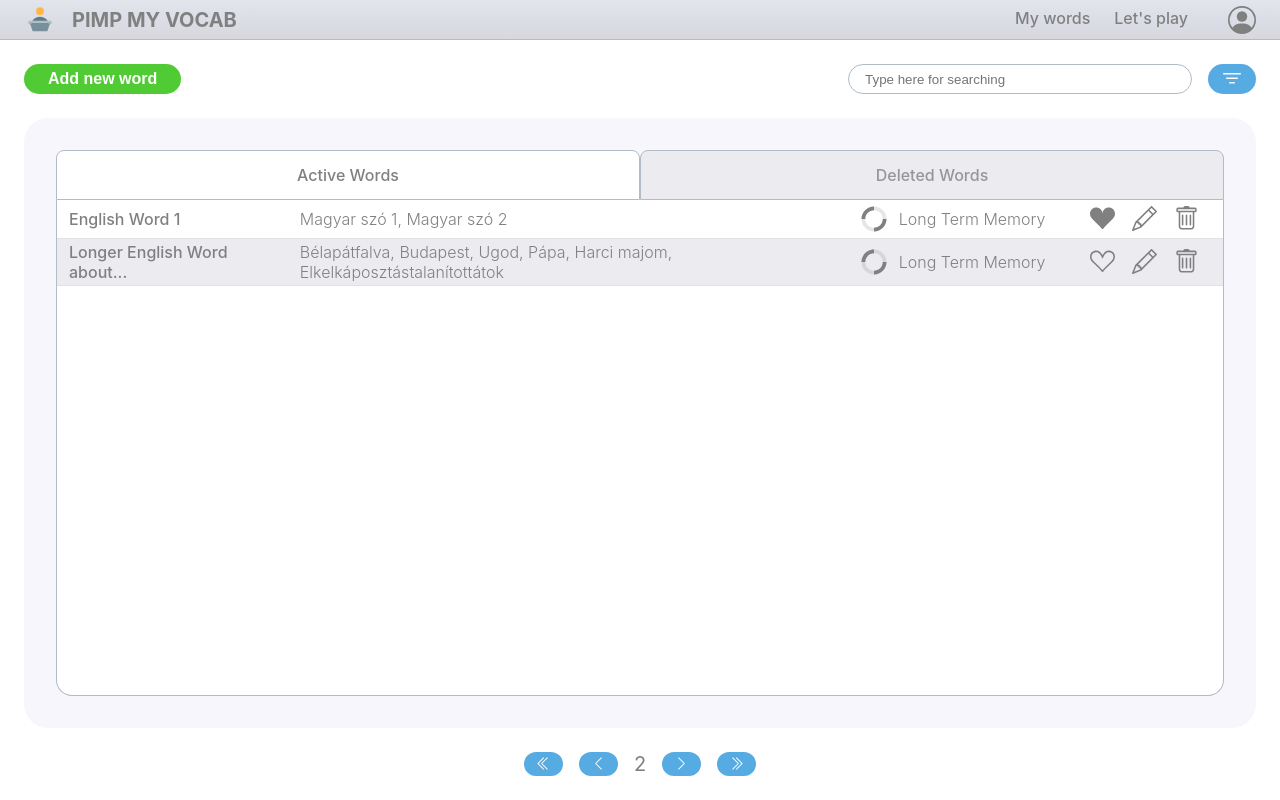
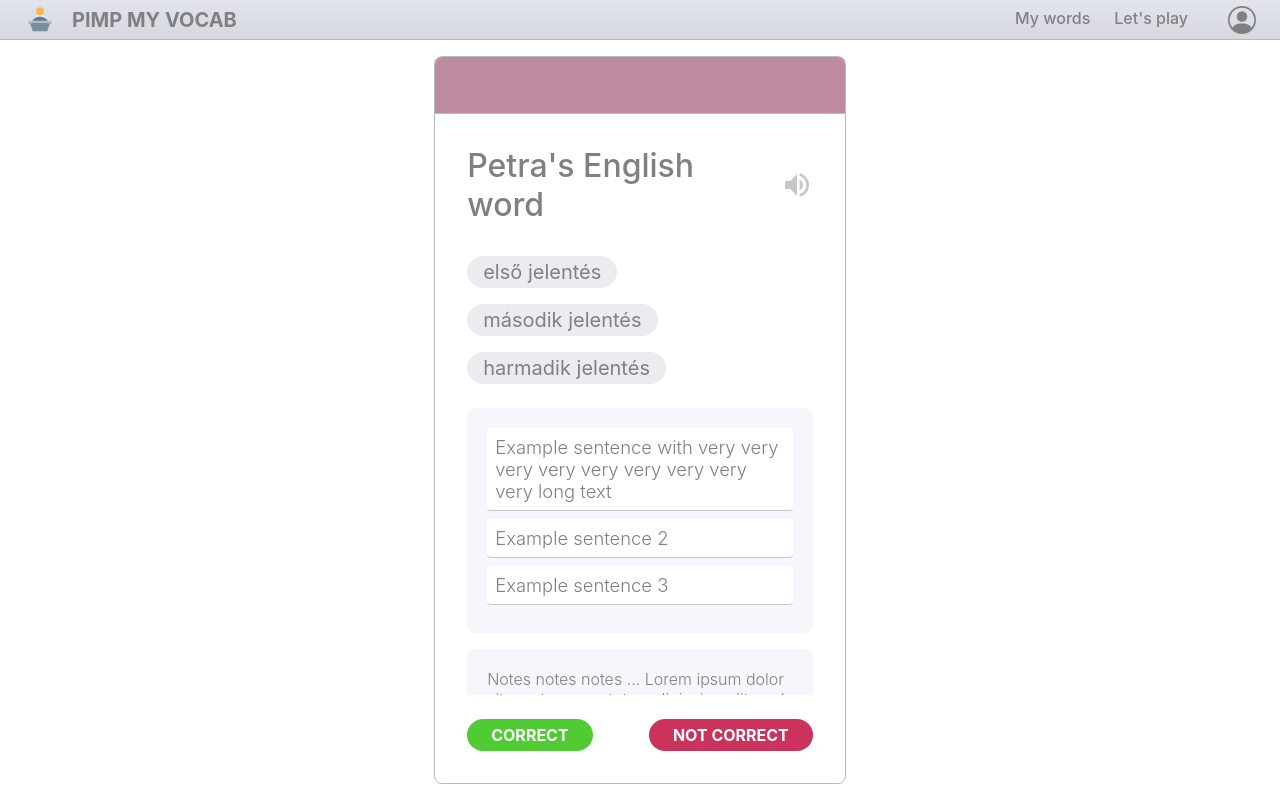
Before and after one commit to Crepkey/pmv_frond_end, a React (Create React App) app: page / in a window 1280 px wide. Built offline with nearby package versions, Linux system fonts and the light colour scheme.

Commit message:
Reject button and its color have been added to project

```diff
--- a/src/App.tsx
+++ b/src/App.tsx
@@ -26,13 +26,13 @@ function App() {
   return (
     <MainContainer>
       <MenuBar />
-      <MyWords />
+      {/*  <MyWords />
+ */}
 
-
-      {/*<Body>
+      <Body>
         <PlayingCard />
-        <EditWord />
-        </Body> */}
+        {/* <EditWord />  */}
+      </Body>
     </MainContainer>
   );
 }
--- a/src/components/PlayingCard.tsx
+++ b/src/components/PlayingCard.tsx
@@ -2,6 +2,7 @@ import React from 'react';
 
 /* Styles */
 import styled from 'styled-components';
+import { colors } from './colors';
 import { MdVolumeUp } from 'react-icons/md'
 
 
@@ -95,19 +96,43 @@ const ButtonContainer = styled.div`
 `
 
 const Button = styled.div`
-    display: inline-block;
-    cursor: pointer;
-    color: #ffffff;
-    font-size: 1rem;
-    font-weight: bold;
-    padding: 6px 24px;
-    text-decoration: none;
-    border-radius: 15px;
-    border: none;
-    background-color: #51cb33;
+	display:inline-block;
+	cursor:pointer;
+	color: ${colors.buttonFont};
+	font-size:1rem;
+	font-weight: bold;
+	padding:6px 24px;
+	text-decoration:none;
+	border-radius:16px;
+	border: none;
+	background-color: ${colors.acceptButtonBackground};
     :hover {
-        background: linear-gradient(to bottom, #a5cc52 5%, #b8e356 100%);
-        background-color:#a5cc52;
+	background:linear-gradient(to bottom, ${colors.acceptButtonGradientLight} 5%, ${colors.acceptButtonGradientDark} 100%);
+	background-color: ${colors.acceptButtonGradientLight};
+    }
+    :active {
+        position:relative;
+        top:1px;
+    }
+`
+
+const RejectButton = styled.div`
+	display:inline-block;
+	cursor:pointer;
+	color: ${colors.buttonFont};
+	font-size:1rem;
+	font-weight: bold;
+	padding:6px 24px;
+	text-decoration:none;
+	border-radius:16px;
+	border: none;
+	background-color: rgba(203, 51, 93, 1);
+    :hover {
+	background:linear-gradient(to bottom, rgba(243, 60, 112, 1) 5%, rgba(161, 40, 75, 1) 100%);
+    }
+    :active {
+        position:relative;
+        top:1px;
     }
 `
 
@@ -135,7 +160,7 @@ export default function WordCard() {
 
             <ButtonContainer>
                 <Button>CORRECT</Button>
-                <Button>NOT CORRECT</Button> {/*  TODO red button */}
+                <RejectButton>NOT CORRECT</RejectButton> {/*  TODO red button */}
             </ButtonContainer>
         </CardBody>
     </Card>
--- a/src/components/colors.ts
+++ b/src/components/colors.ts
@@ -10,7 +10,9 @@ export const colors = {
     acceptButtonGradientLight: 'rgba(165, 204, 82, 1)',
     acceptButtonGradientDark: 'rgba(126, 156, 57, 1)',
 
-    /* refusing colors are here */
+    rejectButtonBackground: 'rgba(203, 51, 93, 1)',
+    rejectButtonGradientLight: 'rgba(243, 60, 112, 1)',
+    rejectButtonGradientDark: 'rgba(161, 40, 75, 1)',
 
     buttonBackground: 'rgba(86, 171, 227, 1)',
     buttonGradientLight: 'rgba(129, 205, 255, 1)',
```
